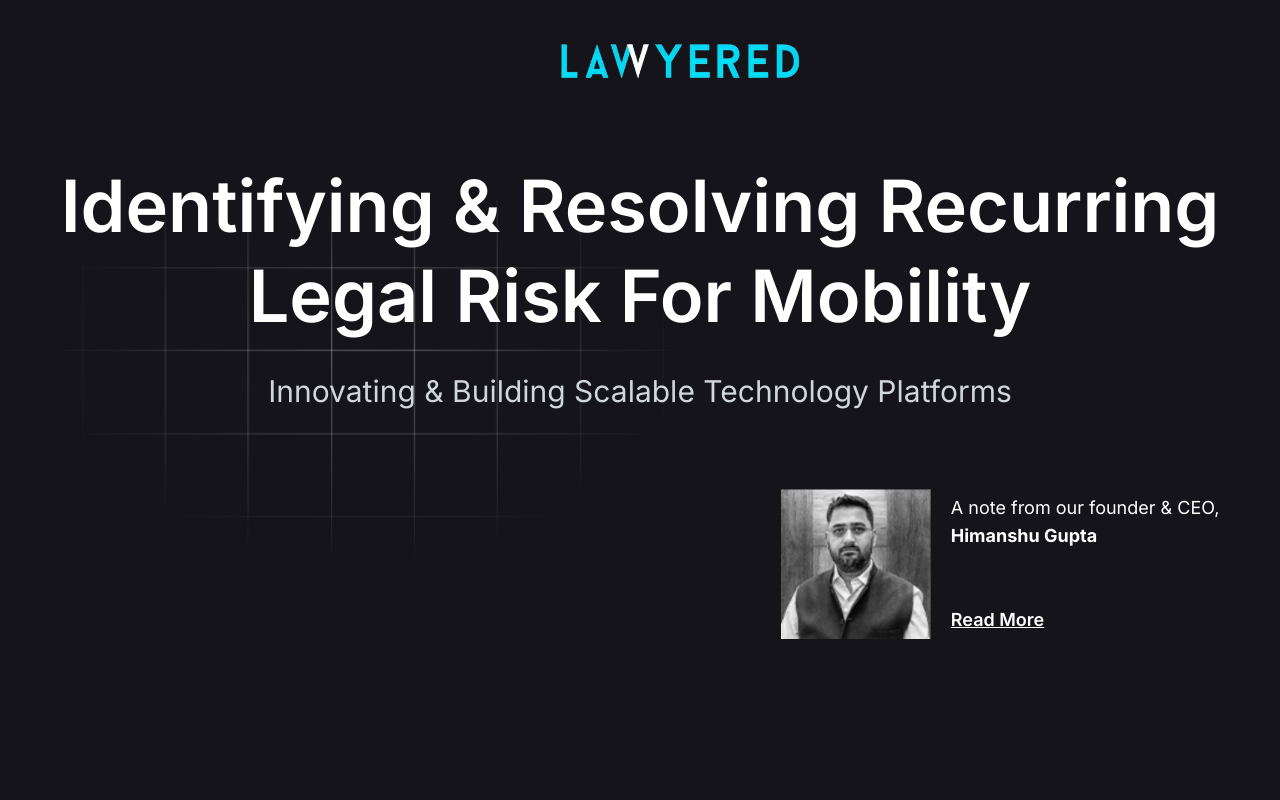
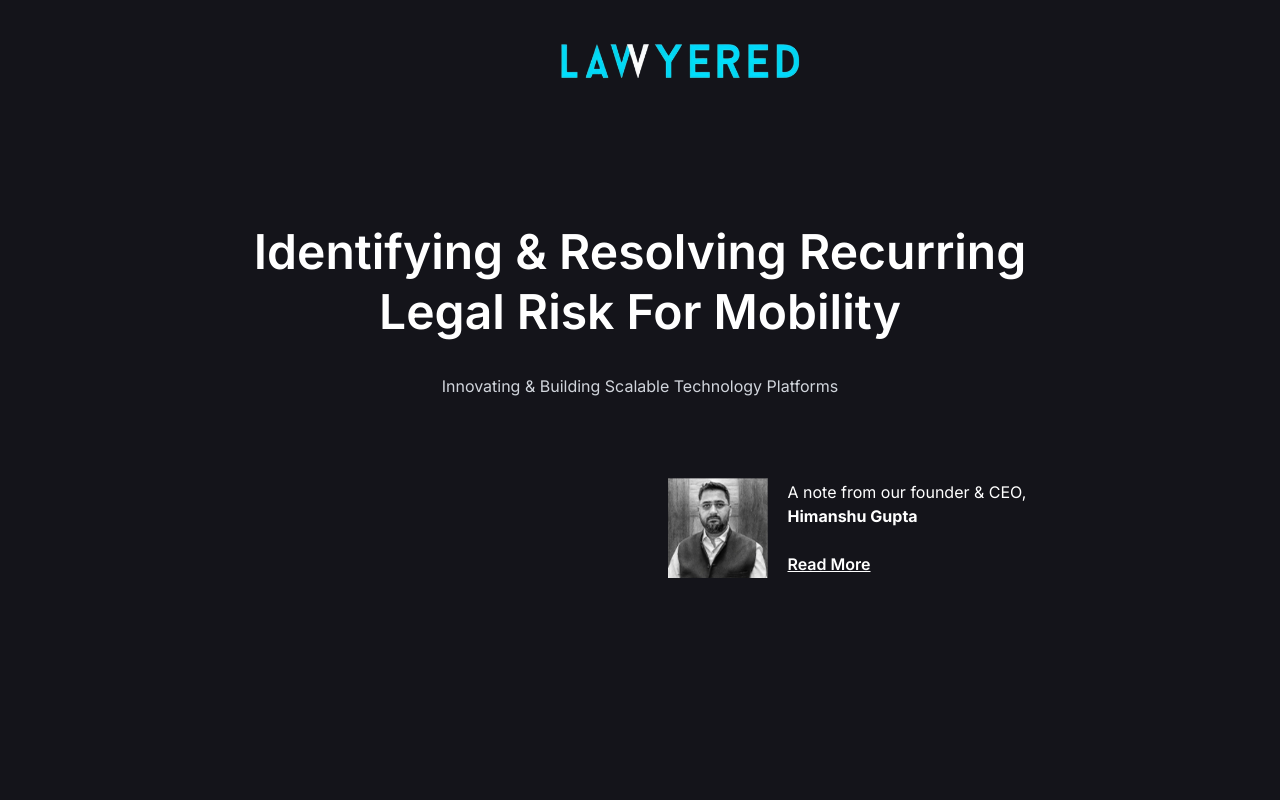
Before and after one commit to AishMishra001/Lawyered-website, a Next.js app: page / in a window 1280 px wide. Shown: the top 800 px of the page. Built offline with nearby package versions, Linux system fonts and the light colour scheme.

Commit message:
Hover effect in hero section

```diff
--- a/app/components/Hero.tsx
+++ b/app/components/Hero.tsx
@@ -1,29 +1,55 @@
+"use client";
+
 import Image from "next/image";
 import Link from "next/link";
 import { Navbar } from "./Navbar";
+import { useState, MouseEvent } from "react";
 
 export function Hero() {
+  const [mousePosition, setMousePosition] = useState({ x: 0, y: 0 });
+  const [isHovering, setIsHovering] = useState(false);
+
+  const handleMouseMove = (event: MouseEvent<HTMLDivElement>) => {
+    if (!isHovering) setIsHovering(true);
+    setMousePosition({ x: event.clientX, y: event.clientY });
+  };
+
+  const handleMouseLeave = () => {
+    setIsHovering(false);
+  };
+
+  const spotlightStyle: React.CSSProperties = {
+    opacity: isHovering ? 1 : 0,
+    transition: 'opacity 0.3s ease-in-out',
+    maskImage: `radial-gradient(circle 300px at ${mousePosition.x}px ${mousePosition.y}px, black 20%, rgba(0, 0, 0, 0.5) 50%, transparent 80%)`,
+    WebkitMaskImage: `radial-gradient(circle 300px at ${mousePosition.x}px ${mousePosition.y}px, black 20%, rgba(0, 0, 0, 0.5) 50%, transparent 80%)`,
+  };
+
   return (
-    <div className="relative min-h-screen flex items-center justify-center">
+    <div
+      className="relative min-h-screen flex items-center justify-center overflow-hidden"
+      onMouseMove={handleMouseMove}
+      onMouseLeave={handleMouseLeave}
+    >
       <Navbar />
-      <div className="absolute inset-0 z-10 hidden md:flex justify-start items-center">
-        <div className="relative w-7/12 h-full rotate-180">
+      <div className="absolute inset-0 z-10" style={spotlightStyle}>
+        <div className="relative w-full h-full">
           <Image
-            src="/Frame.png"
+            src="/MainFrame.png"
             alt="Background Frame"
             fill
-            className="object-contain"
+            className="object-cover"
           />
         </div>
       </div>
 
       {/* Main content container */}
       <div className="relative z-20 flex flex-col items-center justify-center text-center px-4 gap-4 pt-20 md:pt-0">
-        <h1 className="text-4xl md:text-7xl font-semibold text-white leading-tight max-w-7xl mx-auto">
+        <h1 className="text-3xl md:text-5xl font-semibold text-white leading-tight max-w-7xl mx-auto">
           Identifying & Resolving Recurring <br />
           Legal Risk For Mobility
         </h1>
-        <p className="mt-4 text-lg md:text-3xl text-gray-300 max-w-3xl mx-auto">
+        <p className="mt-4 text-base  text-gray-300 max-w-3xl mx-auto">
           Innovating & Building Scalable Technology Platforms
         </p>
 
@@ -32,24 +58,24 @@ export function Hero() {
             <Image
               src="/founder-photo.png"
               alt="Himanshu Gupta, Founder & CEO"
-              width={150}
-              height={150}
-              className="w-[100px] h-[100px] md:w-[150px] md:h-[150px]"
+              width={100}
+              height={100}
+              className="w-[100px] h-[100px] md:w-[100px] md:h-[100px]"
             />
             <div className="text-center md:text-left flex flex-col justify-between">
 
               <div>
 
-              <p className="text-white text-base md:text-lg">
+              <p className="text-white text-base">
                 A note from our founder & CEO,
               </p>
-              <p className="text-white font-bold text-base md:text-lg">
+              <p className="text-white font-bold text-base">
                 Himanshu Gupta
               </p>
               </div>
               <Link
                 href="/ceo-message"
-                className="text-white underline block text-sm md:text-lg hover:underline pt-14 font-semibold"
+                className="text-white underline block text-base hover:underline pt-6 font-semibold"
               >
                 Read More
               </Link>
```
